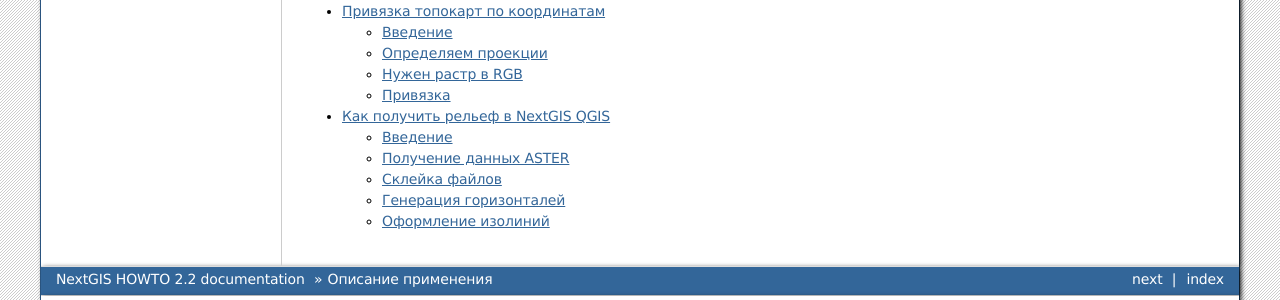
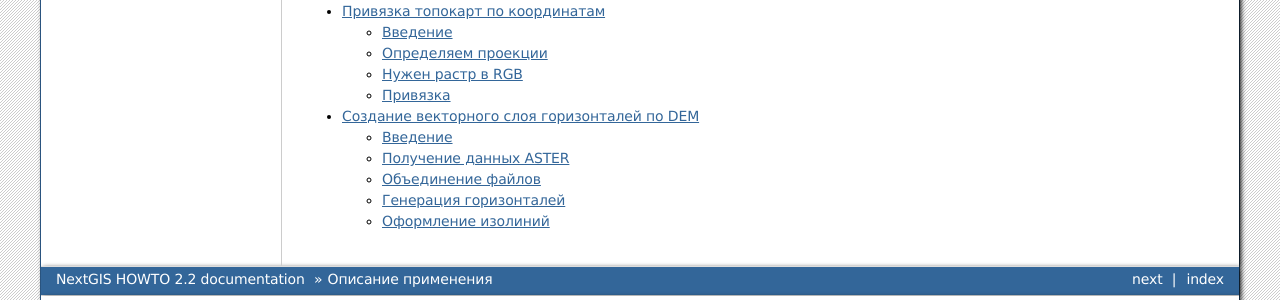
Before and after one commit to nextgis/docs_howto, a Sphinx documentation site: the page built from source/index.rst, in a window 1280 px wide. Shown: the part 943-1243 px from the top of the page. Built offline with Sphinx 7.4.7, drawn with Linux system fonts in a browser that asks for light colours; formulas are drawn with MathJax 3; some of the changed lines change nothing that is shown.

Commit message:
Fix isolines instruction

```diff
--- a/source/relief.rst
+++ b/source/relief.rst
@@ -1,88 +1,112 @@
-.. sectionauthor:: Артём Светлов <@nextgis.ru>
+.. sectionauthor:: Артём Светлов <artem.svetlov@nextgis.ru>
+.. sectionauthor:: Дмитрий Барышников <dmitry.baryshnikov@nextgis.ru>
 
-.. relief:
+.. _howto_relief:
 
-Как получить рельеф в NextGIS QGIS
-=====================================
+Создание векторного слоя горизонталей по DEM
+============================================
 
 Введение
 ----------------------------
 
-В этой инструкции мы скачаем цифровую модель рельефа (ЦМР) в tiff, склеим сцены, если нам нужна большая территория, построим по ней горизонтали, и сделаем цветную подложку.
+В этой инструкции мы скачаем :abbr:`ЦМР (цифровую модель рельефа)` в tiff, объединим
+сцены (в случае большой территории), построим по ней горизонтали (изолинии), и
+настроим оформление.
+
 Для работы потребуется:
 
+#. :program:`NextGIS QGIS`.
+#. веб бразуер
 
-#. :program:`NextGIS QGIS`.
+Геоданные о рельефе как правило называются "цифровой моделью рельефа",
+сокращенно - ЦМР или DEM. Как правило они распространяются в виде растра - файла
+GeoTIFF с привязкой. Обычно, каждый пиксел такого растра имеет значение - высота в метрах.
+В :program:`NextGIS QGIS`. такие данные можно обрабатывать.
 
-
-Геоданные о рельефе как правило называются "цифровой моделью рельефа", сокращённо - ЦМР или DEM. Как правило они распространяются в виде растра - файла GeoTIFF с привязкой. Каждый пиксел его имеет значение - высота в метрах. В :program:`NextGIS QGIS`. такие данные можно обрабатывать.
-В мире существуют разные наборы данных, разной точности и на разные территории. Мы воспользуемся бесплатным набором ASTER. Сенсор ASTER был создан METI и запущен на борту спутника NASA Terra в декабре 1999 года. Описание данных на русском языке: http://gis-lab.info/qa/aster-gdem.html
+В мире существуют разные наборы данных, разной точности и на разные территории.
+В данной инструкции воспользуемся набором данных о рельефе **ASTER GDEM**. Сенсор
+ASTER был создан METI и запущен на борту спутника NASA Terra в декабре 1999 года.
+Описание данных доступно по следующей ссылке: http://gis-lab.info/qa/aster-gdem.html
 
 Получение данных ASTER
 ----------------------------
 
-Данные можно скачать на нескольких сервисах: http://asterweb.jpl.nasa.gov/data.asp
-В инструкции мы воспользуемся сервисом http://earthexplorer.usgs.gov - Геологической службы США.
+Данные можно скачать на нескольких сервисах (например, http://asterweb.jpl.nasa.gov/data.asp)
+В инструкции мы воспользуемся сервисом http://earthexplorer.usgs.gov -
+Геологической службы США.
 
 Для скачивания данных нужно зарегистрироваться на сервисе.
 
-
-Чтобы найти данные нужно выбрать географическую область по которой нужно найти данные
+Чтобы получить данные необходимо задать географическую область.
 
 .. figure:: _static/reliefEarthExplorer01.png
-   :name: sxfDownloadSample
+   :name: howto_reliefEarthExplorer01
    :align: center
    :width: 15cm
 
-    Выделяем область
+   Установка области для поиска данных.
 
-Переключиться на закладку :guilabel:`Data Sets` (наборы данных) и выбрать в группе :guilabel:`Digital Elevation` - :guilabel:`ASTER GLOBAL DEM`.
+Переключиться на закладку :guilabel:`Data Sets` (наборы данных) и выбрать в
+группе :guilabel:`Digital Elevation` - :guilabel:`ASTER GLOBAL DEM`.
 
 .. figure:: _static/reliefEarthExplorer02.png
-   :name: sxfDownloadSample
+   :name: howto_reliefEarthExplorer02
    :align: center
    :width: 15cm
 
+   Окно предупреждения сервиса.
 
-В первый раз выведется информация: при публикации данных вам положено подписать источник - "ASTER GDEM is a product of METI and NASA.", и учитывать что в данных могут быть неточности.
 
-Для перехода к просмотру данных необходимо нажать кнопку Results.
+В первый раз будет выведена информация: при публикации данных вам положено
+указать источник - "ASTER GDEM is a product of METI and NASA.", и учитывать что
+в данных могут быть неточности.
+
+Для перехода к просмотру данных необходимо нажать кнопку **Results**.
 
 .. figure:: _static/reliefEarthExplorer03.png
-   :name: sxfDownloadSample
+   :name: howto_reliefEarthExplorer03
    :align: center
    :width: 15cm
 
-В списке результатов нажатием кнопки :guilabel:`Show browse overlay` можно посмотреть, как ложится сцена на карту.
-Нажатием кнопки :guilabel:`Download options` вы перейдёте к скачиванию.
+   Фрагмент окна результатов поиска ЦМР по заданной территории.
 
-Если нужно скачать несколько сцен - то учтите, что на Earth Ezplorer сейчас существует ошибка: при возврате со страницы скачивания в карту на экране висит надпись "Searcing", и ничего не происходит. Можно открыть другой браузер, или воспользоваться их java-приложением для массовой выкачки.
+В списке результатов нажатием кнопки :guilabel:`Show browse overlay` можно
+посмотреть, как ложится проекция сцены на карту. Нажатием кнопки
+:guilabel:`Download options` будет начат процесс скачивания.
 
+Если нужно скачать несколько сцен - то следует учесть, что на данный момент в
+Earth Ezplorer существует ошибка: при возврате со страницы скачивания в карту на
+экране висит надпись "Searcing", и ничего не происходит. Если необходимо скачать
+большое количество данных ЦМР можно воспользоваться специальным java-приложением
+распространяемым тут же на сайте.
 
+Сцена ASTER распространяется в zip-архиве. Распакуйте его, нам понадобится файл,
+у которого в названии есть _dem.
 
-Сцена ASTER распространяется в zip-архиве. Распакуйте его, нам понадобится файл, у которого в названии есть _dem.
-
-
-Склейка файлов
+Объединение файлов
 ------------------
 
-Если нужная вам область попадает в несколько сцен - то файлы tiff нужно сначала склеить в :program:`NextGIS QGIS`
-
-Выберите :menuselection:`Растр --> Прочее --> Объединение`
+Если в нужную вам область попадает несколько сцен - то файлы tiff нужно объединить.
+Сделать это можно в :program:`NextGIS QGIS`. Для этого, выберите :menuselection:`Растр --> Прочее --> Объединение`.
 
 
 .. figure:: _static/reliefMerge.png
-   :name: sxfDownloadSample
+   :name: howto_reliefMerge
    :align: center
    :width: 15cm
 
-После открытия ЦМР в QGIS вы получите подобную картинку: чёрное изображение, привязанное к координатам.
+   Диалог настроек объединения файлов.
+
+После открытия ЦМР в QGIS вы получите подобную картинку: черно-белое изображение,
+привязанное к координатам.
 
 
 .. figure:: _static/reliefDEM1.png
-   :name: sxfDownloadSample
+   :name: howto_reliefDEM1
    :align: center
    :width: 15cm
+
+   Окно NextGIS QGIS с результатам объединения ЦМР файлов.
 
 
 Генерация горизонталей
@@ -91,32 +115,39 @@
 Выберите :menuselection:`Растр --> Извлечение --> Создать изолинии`.
 
 .. figure:: _static/reliefGenerateIsolines.png
-   :name: sxfDownloadSample
+   :name: howto_reliefGenerateIsolines
    :align: center
    :width: 15cm
 
-Выставите параметры как на иллюстрации.
+   Диалог настроек формирования горизонталей.
 
-После завершения работы модуля в проект добавится линейный слой с горизонталями. В его атрибутах будет высота линий в метрах.
+Выставите параметры так, как приведено на иллюстрации. После завершения работы
+модуля в проект добавится линейный слой с горизонталями. В его атрибутах будет
+высота линий в метрах.
 
 Оформление изолиний
 ---------------------------------
 
-Если вывести на экран слой без оформления, то карта просто закрасится непонятными линиями. Используя возможности настройки стилей в :program:`NextGIS QGIS` можно сделать так, что бы линии были более понятными - выделить жирным линии кратные 100 метрам, добавить бергштрихи, подписи, убирать линии на маленьком масштабе. Вы можете скачать файл картостиля по ссылке https://raw.githubusercontent.com/nextgis/docs_howto/master/source/_static/isolines_nextgis2016.qml
-В свойствах слоя выберите   :menuselection:`Стиль --> Загрузка стиля`.
+Если вывести на экран слой без оформления, то карта просто закрасится линиями с
+цветом по-умолчанию. Используя возможности настройки стилей в
+:program:`NextGIS QGIS` можно сделать так, что бы горизонтали отображались, как
+это принято на топографических картах - выделение жирным горизонтали с отметками
+высот кратным 100 метрам, бергштрихи, подписи, фильтрация линий на мелком масштабе.
+Файл стиля доступен по ссылке https://raw.githubusercontent.com/nextgis/docs_howto/master/source/_static/isolines_nextgis2016.qml
+Для применения стиля, в свойствах слоя выберите :menuselection:`Стиль --> Загрузка стиля`.
 
 
 .. figure:: _static/reliefIsolinesStyle1.png
-   :name: sxfDownloadSample
+   :name: howto_reliefIsolinesStyle1
    :align: center
 
 
-   Оформление по умолчанию
+   Оформление слоя по-умолчанию.
 
 
 .. figure:: _static/reliefIsolinesStyle2.png
-   :name: sxfDownloadSample
+   :name: reliefIsolinesStyle2
    :align: center
 
 
-   Стиль isolines-nextgis
+   Оформление слоя со стилем isolines nextgis.
```
